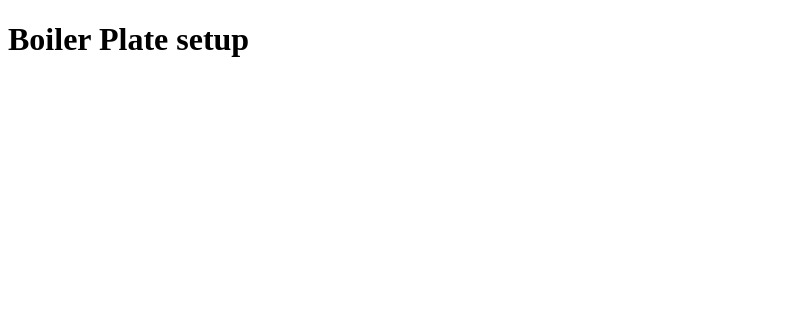
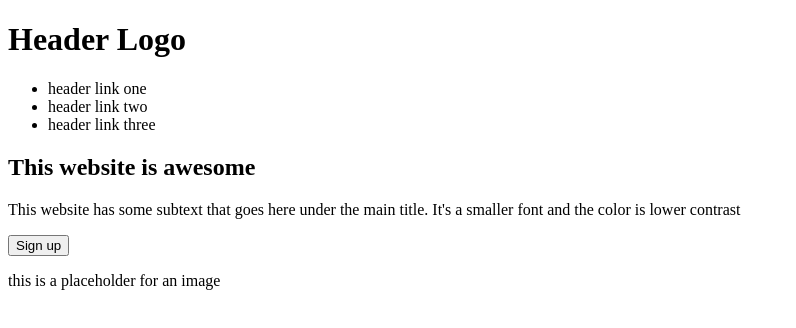
Before and after one commit to Redwin0430/landing-page, a plain HTML site: page index.html in a window 1280 px wide. Shown: the whole page, without its empty margins (0-796 px from the left). Drawn offline with Linux system fonts and the light colour scheme.

Commit message:
Create html code of section 1 of landing page

```diff
--- a/index.html
+++ b/index.html
@@ -6,6 +6,15 @@
     </head>
 
     <body>
-        <h1>Boiler Plate setup</h1>
+        <h1>Header Logo</h1>
+        <ul>
+            <li>header link one</li>
+            <li>header link two</li>
+            <li>header link three</li>
+        </ul>
+        <h2>This website is awesome</h2>
+        <p>This website has some subtext that goes here under the main title. It's a smaller font and the color is lower contrast</p>
+        <button>Sign up</button>
+        <p>this is a placeholder for an image</p>
     </body>
 </html>
```
